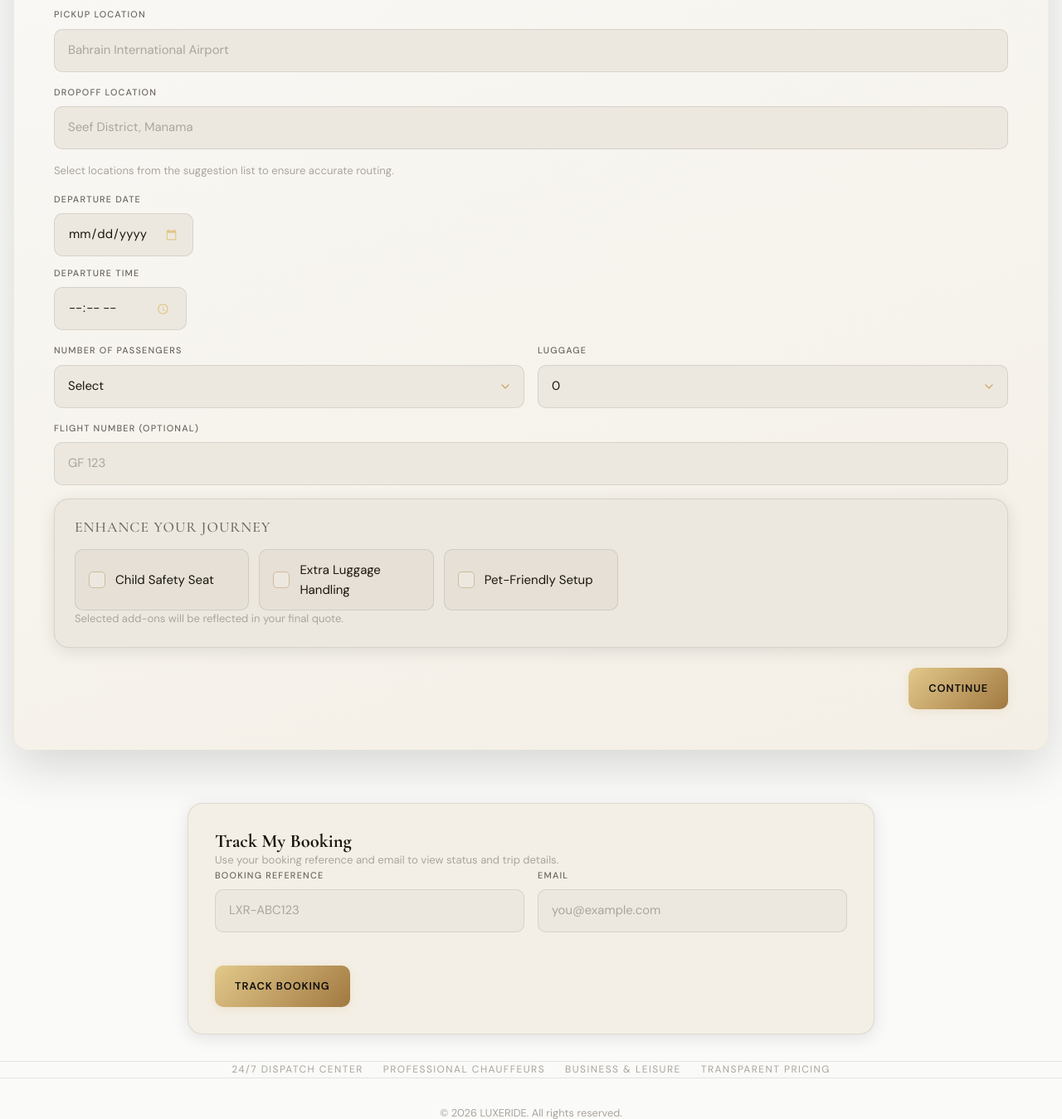
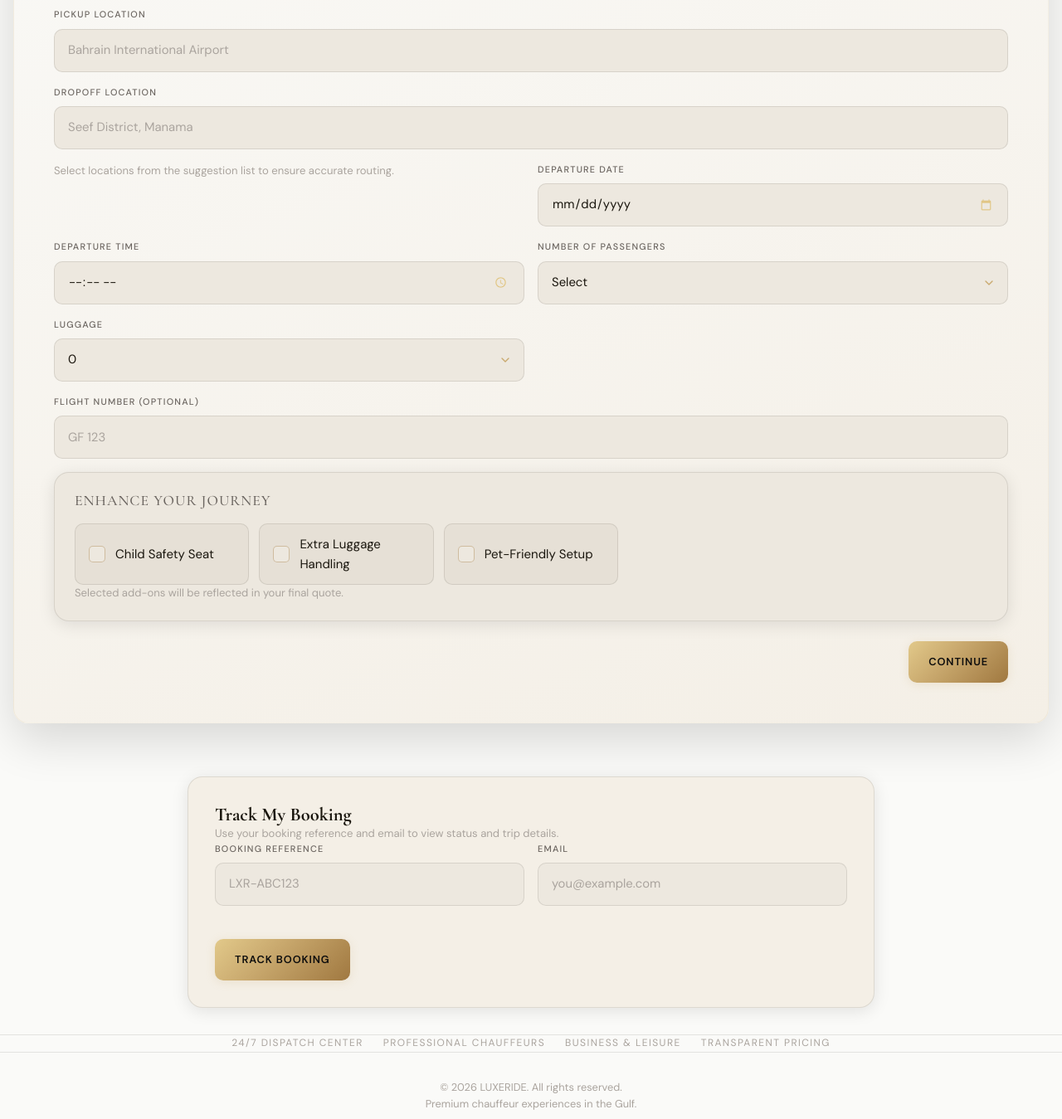
Before and after one commit to iStoreBox-Dev/chauffeur-trip-booking, a Node project: template views/booking.ejs in a window 1280 px wide. Shown: the part 702-2051 px from the top of the page at 83% size. Run offline with Node 20 templates, Linux system fonts and the light colour scheme; the template is opened without the code that fills it, so the values that code supplies are empty.

Commit message:
fix: refactor booking form fields for improved layout and accessibility

```diff
--- a/views/booking.ejs
+++ b/views/booking.ejs
@@ -85,14 +85,11 @@
               <ul class="geo-list" id="dropoff-suggestions"></ul>
             </label>
             <p class="subtext" data-i18n="trip.locationHint">Select locations from the suggestion list to ensure accurate routing.</p>
-            <div class="field full field-inline">
-              <label class="inline-item"><span data-i18n="fields.departureDate">Departure Date</span><input id="departure-date" type="date" required /></label>
-              <label class="inline-item"><span data-i18n="fields.departureTime">Departure Time</span><input id="departure-time" type="time" required /></label>
-            </div>
-            <div class="field full return-only hidden field-inline">
-              <label class="inline-item"><span data-i18n="fields.returnDate">Return Date</span><input id="return-date" type="date" /></label>
-              <label class="inline-item"><span data-i18n="fields.returnTime">Return Time</span><input id="return-time" type="time" /></label>
-            </div>
+            <label class="field"><span data-i18n="fields.departureDate">Departure Date</span><input id="departure-date" type="date" required /></label>
+            <label class="field"><span data-i18n="fields.departureTime">Departure Time</span><input id="departure-time" type="time" required /></label>
+
+            <label class="field return-only hidden"><span data-i18n="fields.returnDate">Return Date</span><input id="return-date" type="date" /></label>
+            <label class="field return-only hidden"><span data-i18n="fields.returnTime">Return Time</span><input id="return-time" type="time" /></label>
             <label class="field"><span data-i18n="fields.passengers">Passengers</span>
               <select id="passengers" required>
                 <option value="" data-i18n="common.select">Select</option>
```
